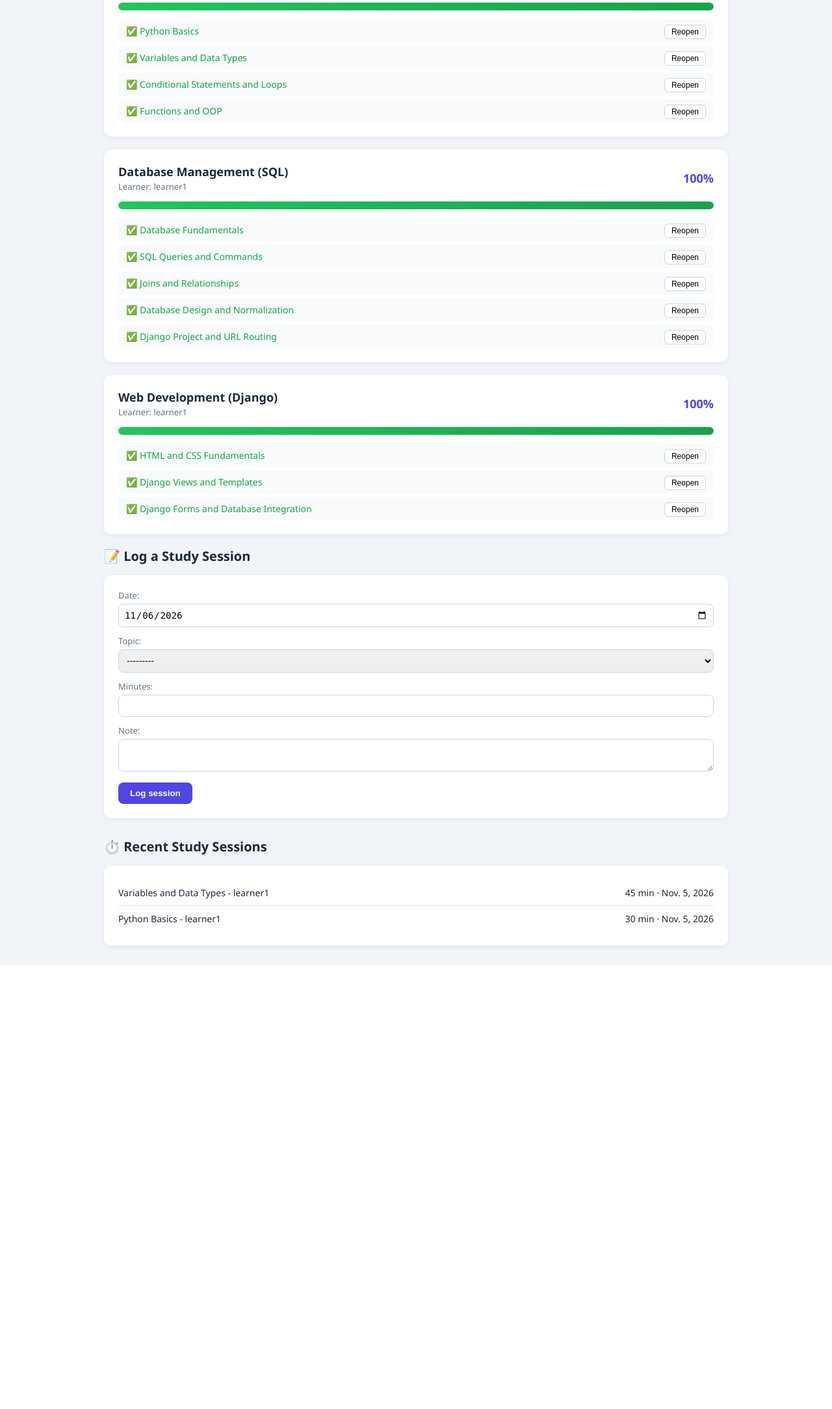
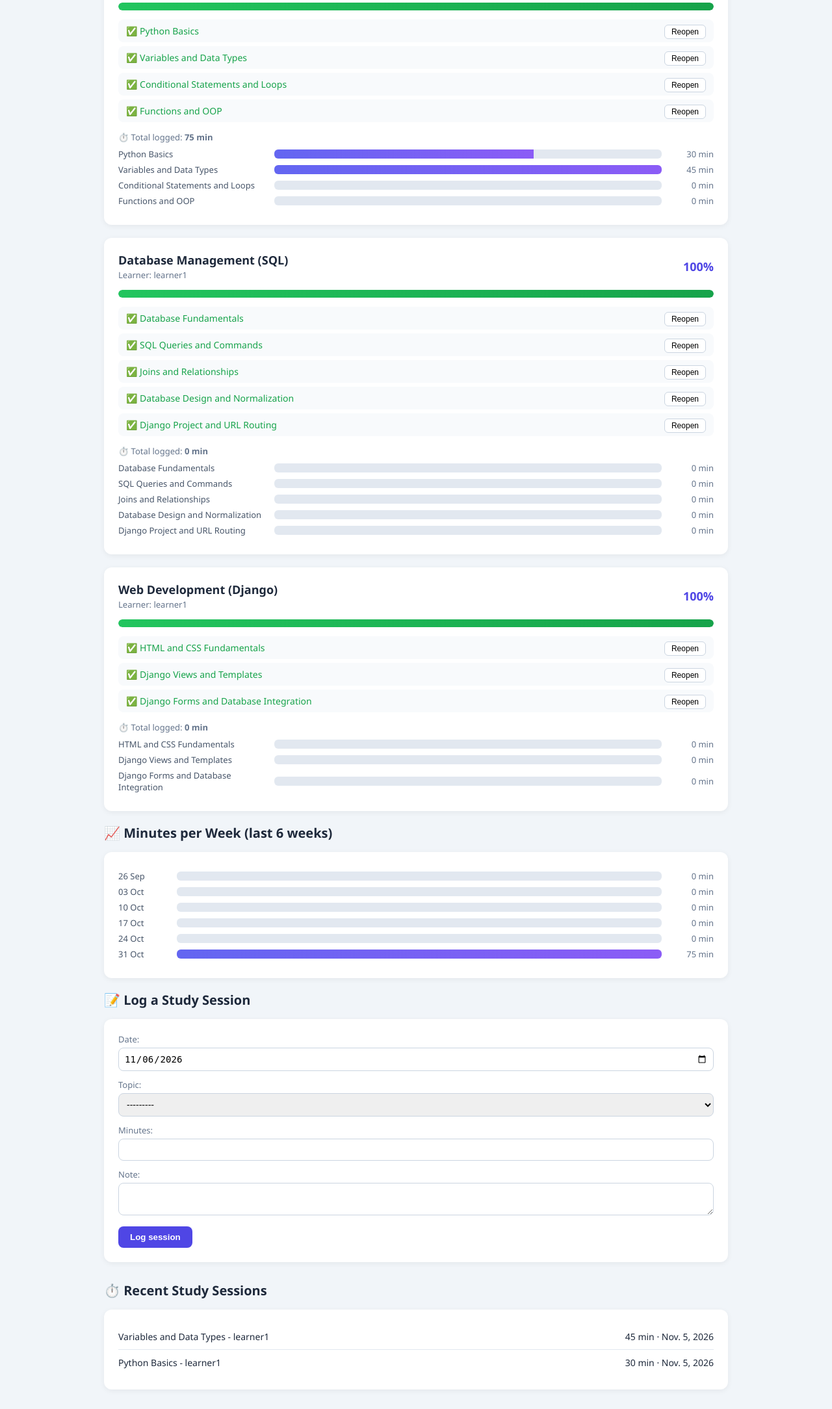
Before and after one commit to 2314166/Study-Progress-Tracker, a Django app: page / in a window 1280 px wide. Shown: the part 358-2526 px from the top of the page at 65% size. Before the commit the page ends 1843 px from the top, so only its background shows below. Run offline with Django 5.2, Linux system fonts and the light colour scheme; a user stored in the database is signed in; data comes from the database, SQL or seed files in the repository.

Commit message:
Complete Study Progress Tracker project

```diff
--- /dev/null
+++ b/requirements.txt
@@ -0,0 +1 @@
+Django==6.1.3
--- a/tracker/templates/tracker/dashboard.html
+++ b/tracker/templates/tracker/dashboard.html
@@ -88,6 +88,13 @@
                border-radius: 8px; font-weight: 600; cursor: pointer; }
         .mini-btn { float: right; font-size: 12px; padding: 3px 10px; border: 1px solid #cbd5e1;
                     background: white; border-radius: 6px; cursor: pointer; }
+
+        .chart-row { display: flex; align-items: center; gap: 10px; margin: 6px 0; font-size: 13px; }
+        .chart-label { width: 230px; color: #475569; }
+        .chart-track { flex: 1; background: #e2e8f0; border-radius: 6px; height: 14px; overflow: hidden; }
+        .chart-fill { height: 100%; background: linear-gradient(90deg, #6366f1, #8b5cf6); }
+        .chart-val { width: 70px; text-align: right; color: #64748b; }
+        .minutes-note { color: #64748b; font-size: 13px; margin-bottom: 8px; }
     </style>
 </head>
 <body>
@@ -164,10 +171,30 @@
                 <li class="empty">No topics yet.</li>
             {% endfor %}
         </ul>
+
+        <div class="minutes-note" style="margin-top:14px;">⏱️ Total logged: <strong>{{ goal.total_minutes }} min</strong></div>
+        {% for row in goal.chart %}
+            <div class="chart-row">
+                <span class="chart-label">{{ row.title }}</span>
+                <div class="chart-track"><div class="chart-fill" style="width: {{ row.pct }}%;"></div></div>
+                <span class="chart-val">{{ row.minutes }} min</span>
+            </div>
+        {% endfor %}
     </div>
     {% empty %}
         <div class="card empty">No goals yet.</div>
     {% endfor %}
+
+    <h2>📈 Minutes per Week (last 6 weeks)</h2>
+    <div class="card">
+        {% for w in weekly %}
+            <div class="chart-row">
+                <span class="chart-label" style="width:80px;">{{ w.label }}</span>
+                <div class="chart-track"><div class="chart-fill" style="width: {{ w.pct }}%;"></div></div>
+                <span class="chart-val">{{ w.minutes }} min</span>
+            </div>
+        {% endfor %}
+    </div>
 
     <h2>📝 Log a Study Session</h2>
     <div class="card">
--- a/tracker/views.py
+++ b/tracker/views.py
@@ -1,8 +1,11 @@
+from datetime import timedelta
+
 from django.shortcuts import render, redirect, get_object_or_404
 from django.contrib import messages
 from django.contrib.auth.decorators import login_required
 from django.core.exceptions import PermissionDenied
 from django.db.models import Sum
+from django.utils import timezone
 from django.views.decorators.http import require_POST
 from .forms import StudySessionForm
 from .models import Goal, UserProfile, StudySession, Topic
@@ -34,7 +37,29 @@ def dashboard(request):
     else:
         form = StudySessionForm(user=request.user, role=role)
 
-    goals = goals.prefetch_related('topics')
+    goals = list(goals.prefetch_related('topics'))
+    for goal in goals:
+        rows = []
+        for topic in goal.topics.all():
+            minutes = topic.sessions.aggregate(m=Sum('minutes'))['m'] or 0
+            rows.append({'title': topic.title, 'minutes': minutes})
+        biggest = max([r['minutes'] for r in rows], default=0) or 1
+        for r in rows:
+            r['pct'] = round(r['minutes'] * 100 / biggest)
+        goal.chart = rows
+        goal.total_minutes = sum(r['minutes'] for r in rows)
+
+    today = timezone.localdate()
+    weekly = []
+    for w in range(5, -1, -1):
+        end = today - timedelta(days=w * 7)
+        start = end - timedelta(days=6)
+        minutes = sessions.filter(date__range=(start, end)).aggregate(m=Sum('minutes'))['m'] or 0
+        weekly.append({'label': start.strftime('%d %b'), 'minutes': minutes})
+    biggest = max([x['minutes'] for x in weekly], default=0) or 1
+    for x in weekly:
+        x['pct'] = round(x['minutes'] * 100 / biggest)
+
     total_minutes = sessions.aggregate(total=Sum('minutes'))['total'] or 0
     recent_sessions = sessions.select_related('topic', 'learner').order_by('-date', '-id')[:5]
 
@@ -42,6 +67,7 @@ def dashboard(request):
         'goals': goals,
         'role': role,
         'form': form,
+        'weekly': weekly,
         'total_minutes': total_minutes,
         'total_hours': round(total_minutes / 60, 1),
         'recent_sessions': recent_sessions,
@@ -54,7 +80,6 @@ def toggle_topic(request, topic_id):
     topic = get_object_or_404(Topic, pk=topic_id)
     role = get_profile(request.user).role
 
-    # server-side rule: learner can edit only their own goals
     if role != 'mentor' and topic.goal.learner_id != request.user.id:
         raise PermissionDenied
 
```
Also changed, not shown: seed.py (added, +49 -0 lines), tracker/templates/tracker/login.html (added, +69 -0 lines), README.md, 1 other file.
